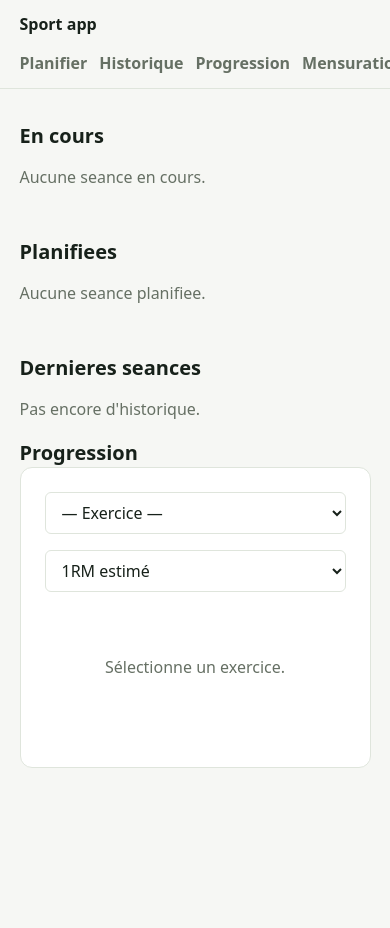
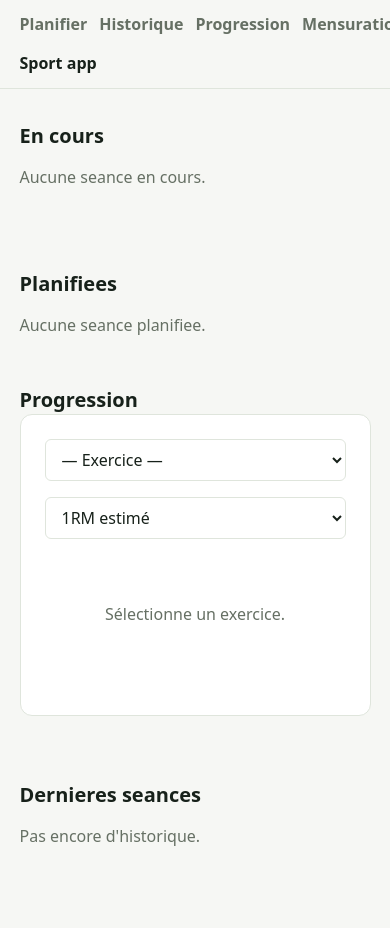
Before and after one commit to CyrilleNantes/sport-app, a Django app: page / in a window 390 px wide; the page is wider, and only the part inside the window is pictured. Before the commit the page ends 768 px from the top of that part, so only its background shows below. Run offline with Django 5.2, Linux system fonts and the light colour scheme; data that the repository does not hold is empty.

Commit message:
Aligner dernières séances/mensurations sur même ligne, inverser nav/brand
Co-Authored-By: Claude Sonnet 4.6 <noreply@anthropic.com>

```diff
--- a/workouts/static/workouts/styles.css
+++ b/workouts/static/workouts/styles.css
@@ -560,17 +560,17 @@ textarea {
 .dashboard-grid {
   display: grid;
   grid-template-columns: 3fr 7fr;
+  grid-template-rows: auto auto auto;
   column-gap: 2.5rem;
+  row-gap: 2rem;
   align-items: start;
 }
 
-.db-left,
-.db-right {
-  display: flex;
-  flex-direction: column;
-  gap: 2rem;
-  min-width: 0;
-}
+.db-encours     { grid-column: 1; grid-row: 1; }
+.db-planifiees  { grid-column: 1; grid-row: 2; }
+.db-recentes    { grid-column: 1; grid-row: 3; }
+.db-progression { grid-column: 2; grid-row: 1 / span 2; }
+.db-mensurations{ grid-column: 2; grid-row: 3; }
 
 .mensuration-card {
   display: block;
@@ -621,7 +621,13 @@ textarea {
 @media (max-width: 720px) {
   .dashboard-grid {
     grid-template-columns: 1fr;
+    grid-template-rows: unset;
   }
+  .db-encours     { grid-column: 1; grid-row: 1; }
+  .db-planifiees  { grid-column: 1; grid-row: 3; }
+  .db-progression { grid-column: 1; grid-row: 4; }
+  .db-mensurations{ grid-column: 1; grid-row: 5; }
+  .db-recentes    { grid-column: 1; grid-row: 6; }
 }
 
 /* ── Progression ──────────────────────────────────────────── */
--- a/workouts/templates/workouts/base.html
+++ b/workouts/templates/workouts/base.html
@@ -13,7 +13,6 @@
   <div class="dev-banner">⚠ DEV — base de données de test, pas la prod</div>
   {% endif %}
   <header class="topbar">
-    <a class="brand" href="{% url 'workouts:dashboard' %}">Sport app</a>
     <nav>
       <a href="{% url 'workouts:planifier_seance' %}">Planifier</a>
       <a href="{% url 'workouts:historique' %}">Historique</a>
@@ -22,6 +21,7 @@
       <a href="{% url 'workouts:backup_page' %}">Backup</a>
       <a href="{% url 'admin:index' %}">Admin</a>
     </nav>
+    <a class="brand" href="{% url 'workouts:dashboard' %}">Sport app</a>
   </header>
 
   <main class="page">
--- a/workouts/templates/workouts/dashboard.html
+++ b/workouts/templates/workouts/dashboard.html
@@ -6,9 +6,7 @@
 {% block content %}
 <div class="dashboard-grid">
 
-  <!-- Colonne gauche -->
-  <div class="db-left">
-    <section>
+  <div class="db-encours">
     <h2>En cours</h2>
     <div class="stack">
       {% for seance in seances_actives %}
@@ -20,40 +18,9 @@
         <p class="muted">Aucune seance en cours.</p>
       {% endfor %}
     </div>
-    </section>
-
-    <section>
-      <h2>Planifiees</h2>
-      <div class="stack">
-        {% for seance in prochaines %}
-          <a class="session-row" href="{% url 'workouts:seance_detail' seance.pk %}">
-            <span>{{ seance }}</span>
-            <strong>{{ seance.date|relative_date }}</strong>
-          </a>
-        {% empty %}
-          <p class="muted">Aucune seance planifiee.</p>
-        {% endfor %}
-      </div>
-    </section>
-
-    <section>
-      <h2>Dernieres seances</h2>
-      <div class="stack">
-        {% for seance in recentes %}
-          <a class="session-row" href="{% url 'workouts:seance_detail' seance.pk %}">
-            <span>{{ seance }}</span>
-            <strong>{{ seance.duration|format_duration }}</strong>
-          </a>
-        {% empty %}
-          <p class="muted">Pas encore d'historique.</p>
-        {% endfor %}
-      </div>
-    </section>
   </div>
 
-  <!-- Colonne droite -->
-  <div class="db-right">
-    <section>
+  <div class="db-progression">
     <h2>Progression</h2>
     <div class="chart-card">
       <div class="chart-meta" style="margin-bottom:1rem">
@@ -77,10 +44,38 @@
         <canvas id="db-progression-chart"></canvas>
       </div>
     </div>
-    </section>
+  </div>
+
+  <div class="db-planifiees">
+    <h2>Planifiees</h2>
+    <div class="stack">
+      {% for seance in prochaines %}
+        <a class="session-row" href="{% url 'workouts:seance_detail' seance.pk %}">
+          <span>{{ seance }}</span>
+          <strong>{{ seance.date|relative_date }}</strong>
+        </a>
+      {% empty %}
+        <p class="muted">Aucune seance planifiee.</p>
+      {% endfor %}
+    </div>
+  </div>
+
+  <div class="db-recentes">
+    <h2>Dernieres seances</h2>
+    <div class="stack">
+      {% for seance in recentes %}
+        <a class="session-row" href="{% url 'workouts:seance_detail' seance.pk %}">
+          <span>{{ seance }}</span>
+          <strong>{{ seance.duration|format_duration }}</strong>
+        </a>
+      {% empty %}
+        <p class="muted">Pas encore d'historique.</p>
+      {% endfor %}
+    </div>
+  </div>
 
   {% if derniere_mensuration %}
-    <section>
+  <div class="db-mensurations">
     <h2>Dernieres Mensurations</h2>
     <a class="mensuration-card" href="{% url 'workouts:mensurations' %}">
       <span class="mensuration-date">{{ derniere_mensuration.date|date:"d/m/Y" }}</span>
@@ -93,9 +88,8 @@
         {% if derniere_mensuration.tour_cuisse %}<span><strong>{{ derniere_mensuration.tour_cuisse }} cm</strong><em>Cuisse</em></span>{% endif %}
       </div>
     </a>
-    </section>
+  </div>
   {% endif %}
-  </div>
 
 </div>
 {% endblock %}
@@ -124,18 +118,14 @@
     const id = exSelect.value;
     const ind = indSelect.value;
     if (!id) { showEmpty(); return; }
-
     const res = await fetch(`{% url 'workouts:progression_data' %}?exercice_id=${id}&indicateur=${ind}`);
     const data = await res.json();
-
     if (!data.ok || data.labels.length === 0) { showEmpty("Aucune donnée pour cet exercice."); return; }
-
     chartEmpty.hidden = true;
     chartMeta.hidden = false;
     chartWrap.hidden = false;
     chartTitle.textContent = data.exercice_nom;
     chartPr.textContent = data.pr ? `PR : ${data.pr} ${data.unite}` : "";
-
     const datasets = [{
       label: data.unite, data: data.values,
       borderColor: "#147d64", backgroundColor: "rgba(20,125,100,0.08)",
@@ -146,7 +136,6 @@
       type: "line", label: "PR", data: data.labels.map(() => data.pr),
       borderColor: "#d74c2f", borderDash: [6, 4], borderWidth: 1.5, pointRadius: 0, fill: false,
     });
-
     if (chart) chart.destroy();
     chart = new Chart(canvas, {
       type: "line",
```
Lines whose indentation alone changed are shown as unchanged.
